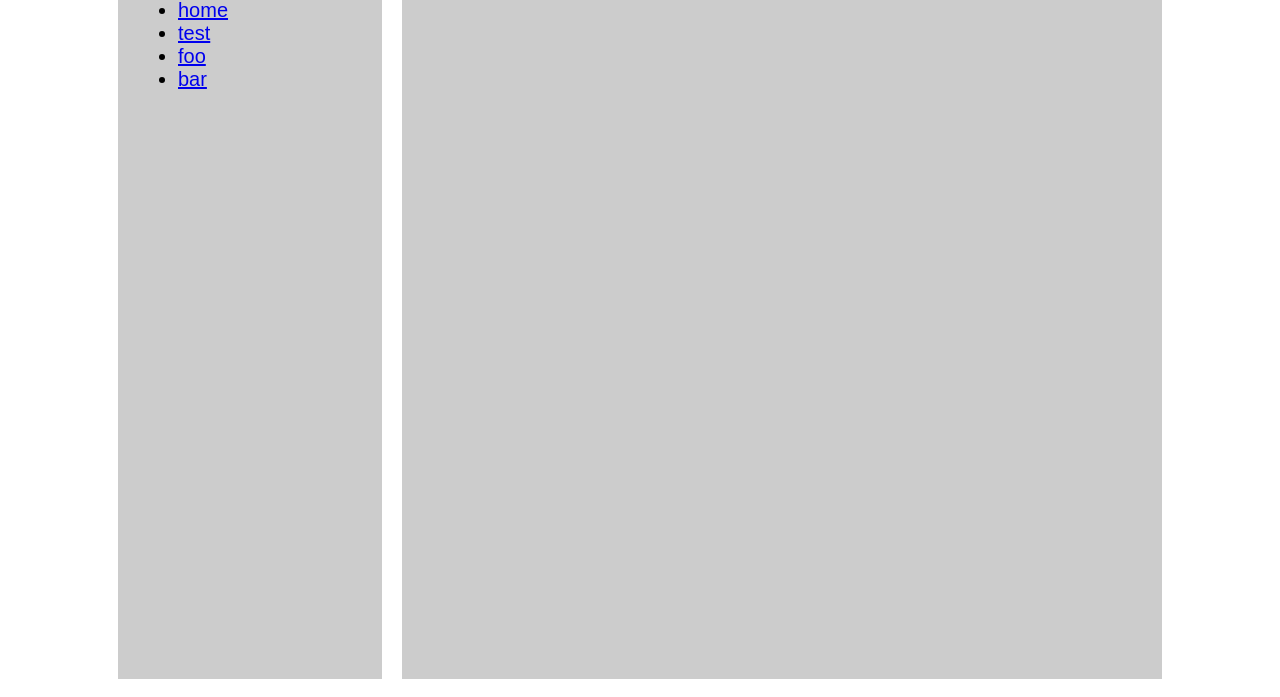
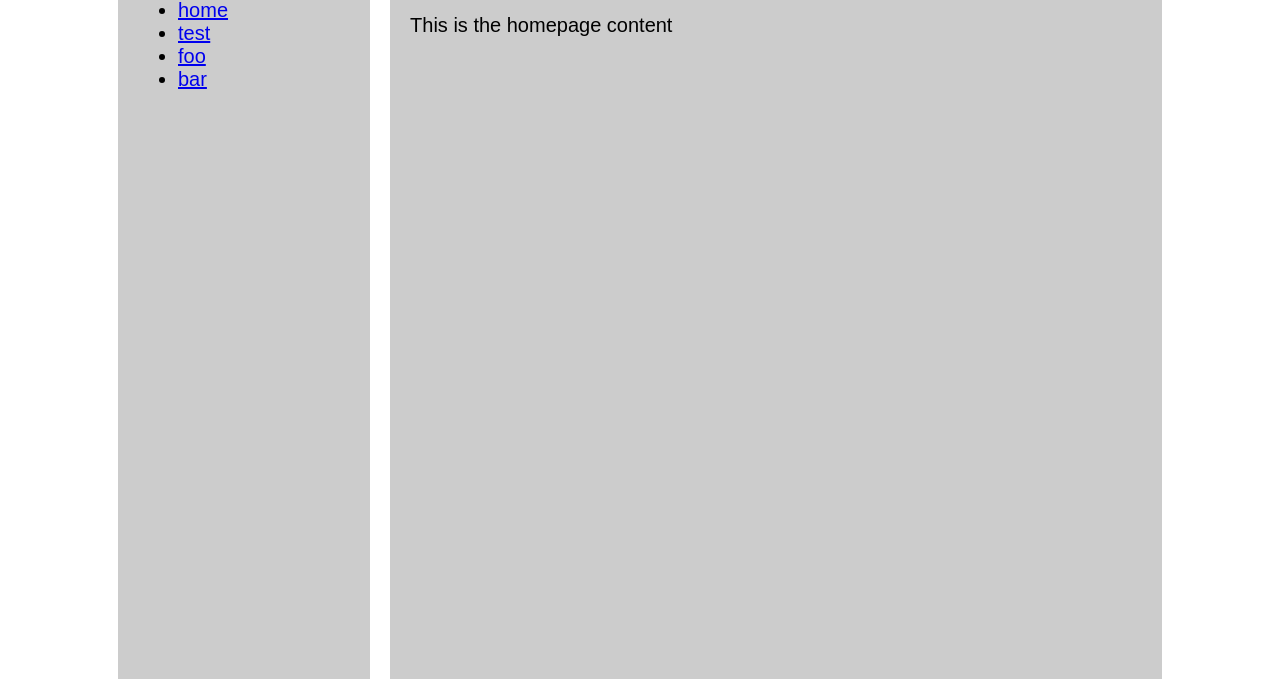
Before and after one commit to jamesona/hash-routing-demo, a plain HTML site: page index.html in a window 1280 px wide. Shown: the part 103-800 px from the top of the page. Drawn offline with Linux system fonts and the light colour scheme.

Commit message:
default to home

```diff
--- a/index.html
+++ b/index.html
@@ -52,6 +52,8 @@
 		menu.innerHTML += `<li><a href="#${route}">${route}</a></li>`
 	})
 
+	window.location.hash = 'home'
+
 	window.onhashchange = function(evt) {
 		const hash = evt.newURL.split('#').pop()
 
```
